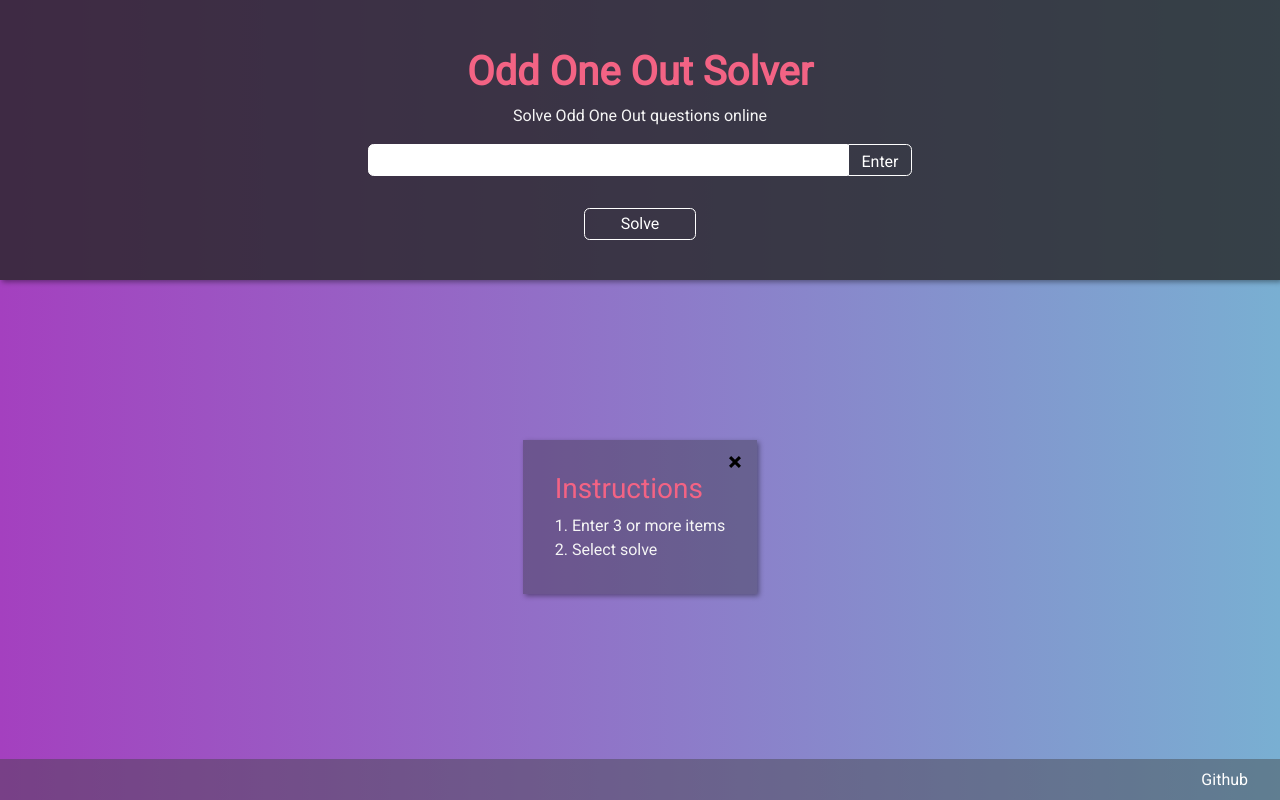
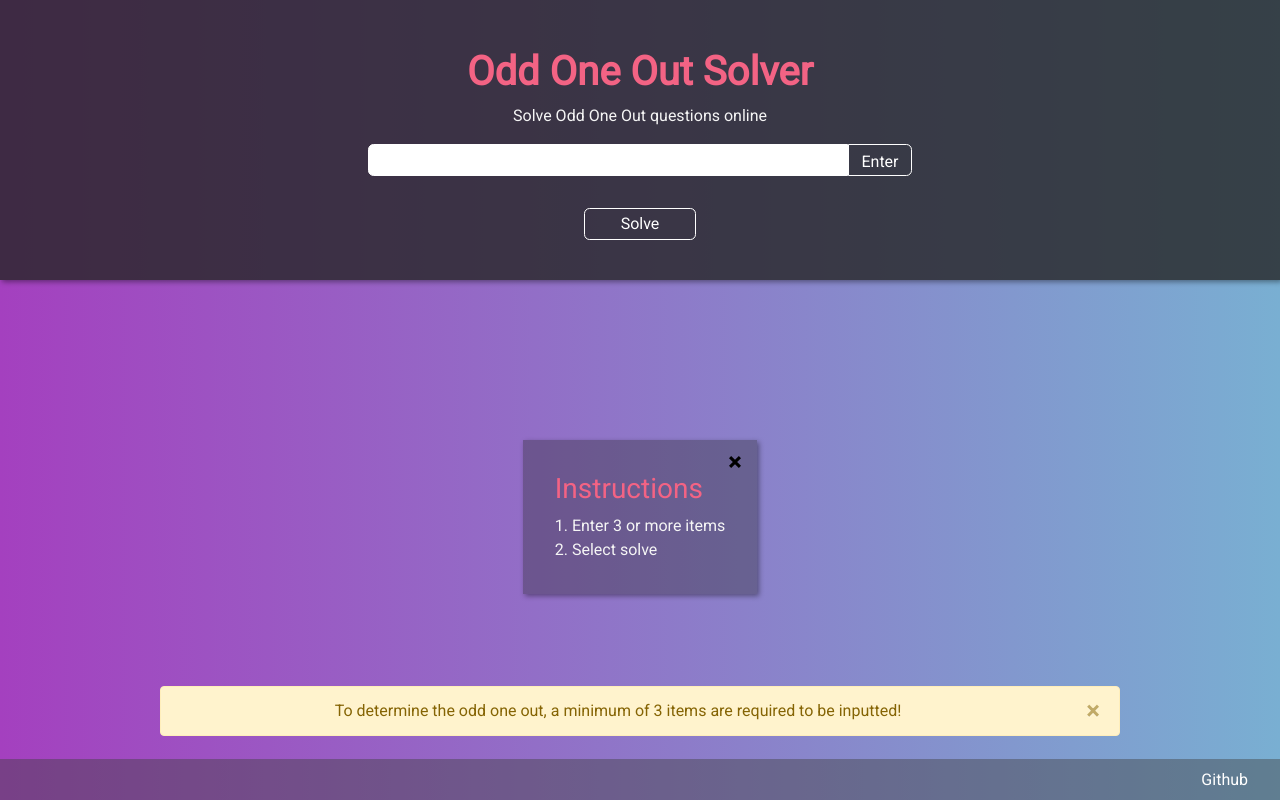
Before and after one commit to AADSUN/angular-ooo-solver, an Angular app: page / in a window 1280 px wide. Both pictures are taken after a click on the button "Solve". Built offline with nearby package versions, Linux system fonts and the light colour scheme.

Commit message:
Added alerts component

```diff
--- /dev/null
+++ b/src/app/alert/alert.component.html
@@ -0,0 +1,6 @@
+<div class="alert {{ 'alert-' + anAlert.alertType }} alert-dismissible fade show" role="alert" *ngFor="let anAlert of alerts" id="{{ anAlert.id }}">
+  {{ anAlert.message }}
+  <button type="button" class="close" data-dismiss="alert" aria-label="Close">
+    <span aria-hidden="true">&times;</span>
+  </button>
+</div>
--- /dev/null
+++ b/src/app/alert/alert.component.ts
@@ -0,0 +1,54 @@
+import { Component, OnInit, Input } from '@angular/core';
+
+@Component({
+  selector: 'app-alert',
+  templateUrl: './alert.component.html',
+  styleUrls: ['./alert.component.scss']
+})
+
+export class AlertComponent implements OnInit {
+  alerts: Array<any> = [];
+
+  constructor() { }
+
+  ngOnInit() {
+  }
+
+  createAlert(message: string, alertType: string, timeout: number) {
+    if (!this.checkTypeOfAlert(alertType)) {
+      throw "Invalid alert type";
+    }
+
+    let anAlert = {
+      id: this.alerts.length,
+      message: message,
+      alertType: alertType,
+      timeout: timeout
+    }
+
+    this.alerts.push(anAlert);
+
+    // If timeout equals 0, do not automatically dismiss alert
+    if (timeout != 0) {
+      setTimeout(() => {
+        var index = this.alerts.indexOf(anAlert);
+        if (index > -1) {
+          this.alerts.splice(index, 1);
+        }
+      }, anAlert.timeout);
+    }
+  }
+
+  checkTypeOfAlert(type: string) {
+    let typeOfAlerts = [
+      "primary",
+      "secondary",
+      "success",
+      "danger",
+      "warning",
+      "info",
+      "light",
+      "dark"]
+    return typeOfAlerts.includes(type);
+  }
+}
--- a/src/app/app.module.ts
+++ b/src/app/app.module.ts
@@ -11,13 +11,15 @@ import { CardComponent } from './card/card.component';
 import { ItemService } from './services/item.service';
 import { OddOneOutService } from './services/odd-one-out.service';
 import { WikipediaService } from './services/wikipedia.service';
+import { AlertComponent } from './alert/alert.component';
 
 @NgModule({
   declarations: [
     AppComponent,
     MainpageComponent,
     CurrentinputsComponent,
-    CardComponent
+    CardComponent,
+    AlertComponent
   ],
   imports: [
     BrowserModule,
--- a/src/app/mainpage/mainpage.component.html
+++ b/src/app/mainpage/mainpage.component.html
@@ -57,6 +57,9 @@
     </div>
   </div>
 </div>
+<div id="alertBar">
+  <app-alert id="alert"></app-alert>
+</div>
 <div id="footer">
   <div id="footerItems">
       <a id="github" href="https://github.com/FriedWings/angular-ooo-solver" target="_blank">
--- a/src/app/mainpage/mainpage.component.scss
+++ b/src/app/mainpage/mainpage.component.scss
@@ -179,6 +179,18 @@ $white-accent: whitesmoke;
                                     supported by Chrome and Opera */
 }
 
+#alertBar {
+    position: absolute;
+    bottom: 3em;
+    left: 0;
+    width: 100%;
+
+    #alert {
+        display: inline-block;
+        width: 75%;
+    }
+}
+
 #footer {
     position: absolute;
     padding: 0.5em 0 0.5em 0;
--- a/src/app/mainpage/mainpage.component.ts
+++ b/src/app/mainpage/mainpage.component.ts
@@ -1,6 +1,7 @@
-import { Component, OnInit } from '@angular/core';
+import { Component, OnInit, ViewChild } from '@angular/core';
 import { ItemService } from '../services/item.service';
 import { OddOneOutService } from '../services/odd-one-out.service';
+import { AlertComponent } from '../alert/alert.component';
 import { Item } from '../item';
 
 @Component({
@@ -9,6 +10,10 @@ import { Item } from '../item';
   styleUrls: ['./mainpage.component.scss']
 })
 export class MainpageComponent implements OnInit {
+
+  @ViewChild(AlertComponent)
+  private alertComponent: AlertComponent;
+
   textField: string = "";
   listOfInputs: Array<Item>;
   result: Object;
@@ -32,7 +37,7 @@ export class MainpageComponent implements OnInit {
     try {
       let result = this._oddOneOutService.getOddOneOut(this.listOfInputs);
       if (result == null) {
-        console.log("No result could be found.") // Todo: Search a higher depth
+        this.alertComponent.createAlert("No result could be found!", "primary", 3000); // Todo: Search a higher depth
         return;
       }
       result['paragraphText'] = "The item '" + result.oddOneOut + "', was selected to be the odd one out due to not falling into the categories shown below."
@@ -40,13 +45,14 @@ export class MainpageComponent implements OnInit {
     }
     catch(e) {
       if (e == "Invalid parameter length") {
-        console.log("Required 3 items or more");
+        this.alertComponent.createAlert("To determine the odd one out, a minimum of 3 items are required to be inputted!", "warning", 7000);
       }
       else if (e == "Certain items are not ready") {
-        console.log("Certain items are not ready yet");
+        this.alertComponent.createAlert("Please ensure all items are valid, and allow items to load before solving!", "warning", 7000);
       }
       else {
-        console.log("Unknown error", e);
+        this.alertComponent.createAlert("An unknown error has occured, please try refreshing the page and try again. " +
+                                        "If the problem persists, please email 'davidngu28@gmail.com' with details.", "danger", 0);
       }
     }
   }
@@ -97,8 +103,9 @@ export class MainpageComponent implements OnInit {
     let itemSelected = data[1];
 
     if (cardTitle == "Alternative Input") {
+      let oldTitle = (' ' + this.selectedItem.title).slice(1);
       this._itemService.selectLink(this.selectedItem, itemSelected);
-      console.log("The input '" + this.selectedItem.title + "' has been replaced with " + itemSelected + "."); // Replace with non-intrusive alert
+      this.alertComponent.createAlert("The input '" + oldTitle + "' has been replaced with " + itemSelected + ".", "info", 6000);
       this.closeCard();
     }
   }
```
Also changed, not shown: src/app/alert/alert.component.scss (added), 1 other file (tests, documents, lock files or other folders).
